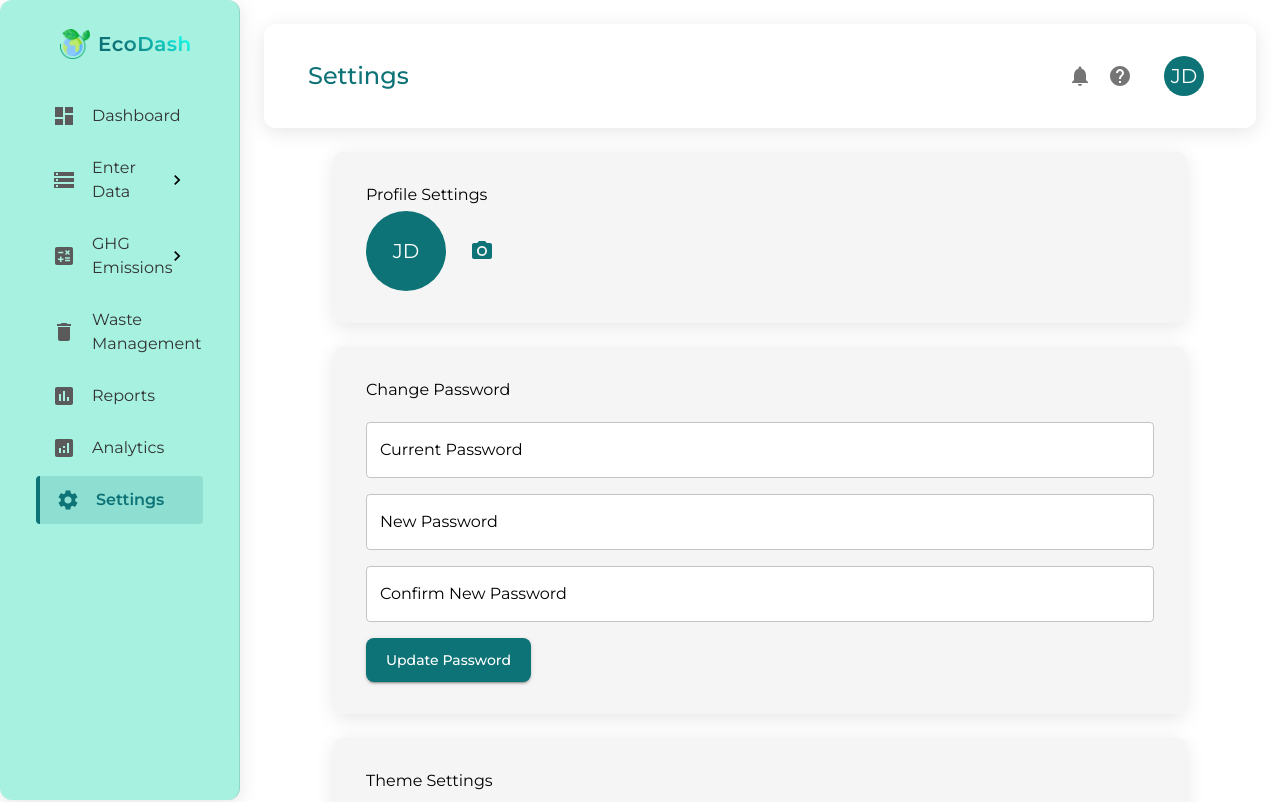
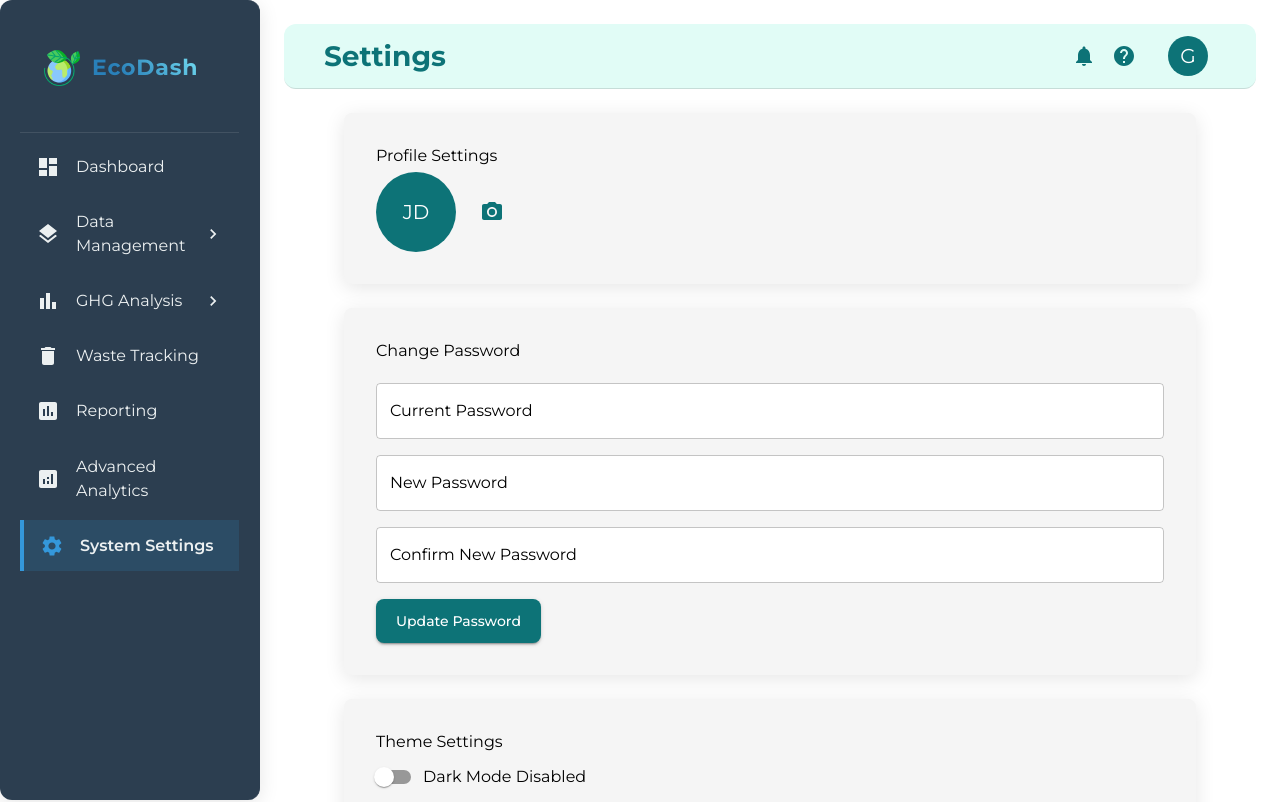
Before and after one commit to AbubakarMirza1/Kavish, a React (Create React App) app in the folder frontend/: page /settings in a window 1280 px wide. Shown: the top 802 px of the page. Built offline with nearby package versions, Linux system fonts and the light colour scheme.

Commit message:
refactored sidebar and topbar

```diff
--- a/frontend/src/Component/sidebar.js
+++ b/frontend/src/Component/sidebar.js
@@ -9,9 +9,10 @@ import {
   Collapse,
   Toolbar,
   Typography,
-  useTheme
+  useTheme,
+  Divider,
 } from '@mui/material';
-import { styled } from '@mui/system'; // Import styled from MUI
+import { styled } from '@mui/system';
 import { useLocation, useNavigate } from 'react-router-dom';
 import {
   Dashboard,
@@ -26,184 +27,215 @@ import {
   Category,
   DirectionsCar,
   ElectricBolt,
-  Recycling
+  Recycling,
+  Layers,
+  BarChart,
 } from '@mui/icons-material';
 
+// Define color palette
+const primaryColor = '#2c3e50'; // Dark blue-gray
+const secondaryColor = '#3498db'; // Bright blue
+const textColor = '#ecf0f1'; // Light gray
+const hoverBg = 'rgba(255, 255, 255, 0.08)';
+const activeBg = 'rgba(52, 152, 219, 0.15)';
+
+// Menu structure
 const menuStructure = [
   { label: 'Dashboard', Icon: Dashboard, path: '/dashboard' },
   {
-    label: 'Enter Data',
-    Icon: Storage,
+    label: 'Data Management',
+    Icon: Layers,
     children: [
       {
-        label: 'Scope 1',
+        label: 'Scope 1 Emissions',
         Icon: DirectionsCar,
         children: [
           { label: 'Stationary Combustion', path: '/Scope1SC' },
           { label: 'Mobile Sources', path: '/Scope1MS' },
           { label: 'Refrigeration & AC', path: '/Scope1RA' },
           { label: 'Fire Suppression', path: '/Scope1FS' },
-          { label: 'Purchased Gases', path: '/Scope1PG' }
-        ]
+          { label: 'Purchased Gases', path: '/Scope1PG' },
+        ],
       },
       {
-        label: 'Scope 2',
+        label: 'Scope 2 Emissions',
         Icon: ElectricBolt,
         children: [
           { label: 'Electricity', path: '/Scope2E' },
-          { label: 'Steam', path: '/Scope2S' }
-        ]
+          { label: 'Steam', path: '/Scope2S' },
+        ],
       },
       {
-        label: 'Scope 3',
+        label: 'Scope 3 Emissions',
         Icon: Recycling,
         children: [
           { label: 'Business Travel', path: '/Scope3BT' },
-          { label: 'Waste', path: '/Scope3W' }
-        ]
-      }
-    ]
+          { label: 'Waste', path: '/Scope3W' },
+        ],
+      },
+    ],
   },
   {
-    label: 'GHG Emissions',
-    Icon: Calculate,
+    label: 'GHG Analysis',
+    Icon: BarChart,
     children: [
-      { label: 'Scope 1', path: '/Scope1Emissions' },
-      { label: 'Scope 2', path: '/Scope2Emissions' },
-      { label: 'Scope 3', path: '/Scope3Emissions' }
-    ]
+      { label: 'Scope 1 Overview', path: '/Scope1Emissions' },
+      { label: 'Scope 2 Overview', path: '/Scope2Emissions' },
+      { label: 'Scope 3 Overview', path: '/Scope3Emissions' },
+      { label: 'Total Emissions Report', path: '/TotalEmissions' },
+    ],
   },
-  { label: 'Waste Management', Icon: Delete, path: '/WasteManagement' },
-  { label: 'Reports', Icon: Assessment, path: '/Reports' },
-  { label: 'Analytics', Icon: Analytics, path: '/analytics' },
-  { label: 'Settings', Icon: Settings, path: '/settings' }
+  { label: 'Waste Tracking', Icon: Delete, path: '/WasteManagement' },
+  { label: 'Reporting', Icon: Assessment, path: '/Reports' },
+  { label: 'Advanced Analytics', Icon: Analytics, path: '/analytics' },
+  { label: 'System Settings', Icon: Settings, path: '/settings' },
 ];
-// Styled components for the logo
+
+// Styled components
+const StyledDrawer = styled(Drawer)(({ theme }) => ({
+  width: 260,
+  flexShrink: 0,
+  '& .MuiDrawer-paper': {
+    width: 260,
+    boxSizing: 'border-box',
+    backgroundColor: primaryColor,
+    color: textColor,
+    borderRight: `1px solid ${primaryColor}`,
+  },
+}));
+
+const StyledToolbar = styled(Toolbar)(({ theme }) => ({
+  display: 'flex',
+  alignItems: 'center',
+  padding: theme.spacing(2),
+  marginBottom: theme.spacing(2),
+}));
+
 const LogoContainer = styled('div')({
   display: 'flex',
   alignItems: 'center',
-  gap: '8px',
-  marginBottom: '16px', // Reduced margin for sidebar
-  paddingLeft: '16px' // Align with sidebar padding
+  gap: '12px',
 });
 
 const LogoImage = styled('img')({
-  height: '30px', // Smaller size for sidebar
+  height: '36px',
   width: 'auto',
 });
 
 const LogoText = styled(Typography)({
-  fontSize: '20px', // Smaller font size for sidebar
-  fontWeight: 600,
-  background: 'linear-gradient(45deg, #0D7377 30%, #14FFEC 90%)',
+  fontSize: '22px',
+  fontWeight: 700,
+  background: `linear-gradient(45deg, #2980b9 30%, #6dd5ed 90%)`,
   WebkitBackgroundClip: 'text',
   WebkitTextFillColor: 'transparent',
-  letterSpacing: '0.5px',
+  letterSpacing: '0.8px',
 });
+
+const StyledListItem = styled(ListItem)(({ theme }) => ({
+  marginBottom: theme.spacing(0.5),
+  borderRadius: theme.shape.borderRadius,
+  '& .MuiListItemButton-root': {
+    paddingTop: theme.spacing(1.2),
+    paddingBottom: theme.spacing(1.2),
+    paddingLeft: theme.spacing(2),
+    paddingRight: theme.spacing(2),
+    transition: 'background-color 0.15s ease-in-out',
+    '&:hover': {
+      backgroundColor: hoverBg,
+    },
+    '&.Mui-selected': {
+      backgroundColor: activeBg,
+      borderLeft: `4px solid ${secondaryColor}`,
+      '&:hover': {
+        backgroundColor: activeBg,
+      },
+    },
+  },
+}));
+
+const StyledListItemIcon = styled(ListItemIcon)(({ active }) => ({
+  minWidth: 40,
+  color: active ? secondaryColor : textColor,
+}));
+
+const StyledListItemText = styled(ListItemText)(({ active }) => ({
+  '& .MuiTypography-root': {
+    fontWeight: active ? 600 : 400,
+    color: textColor,
+  },
+}));
+
+const StyledCollapse = styled(Collapse)(({ theme }) => ({
+  marginLeft: theme.spacing(2),
+}));
+
 const Sidebar = () => {
   const theme = useTheme();
   const navigate = useNavigate();
   const { pathname } = useLocation();
-  const [expanded, setExpanded] = useState({
-    dataEntry: false,
-    ghgEmissions: false,
-    scope1: false,
-    scope2: false,
-    scope3: false
-  });
+  const [expanded, setExpanded] = useState({});
 
-  const handleToggle = (section, parentSection = null) => {
-    setExpanded(prev => {
-      const newState = { ...prev };
+  // Define scopes under "Data Management" for accordion behavior
+  const dataManagementScopes = ['scope1emissions', 'scope2emissions', 'scope3emissions'];
 
-      // Close other main sections when opening a new main section
-      if (!parentSection) {
-        Object.keys(newState).forEach(key => {
-          if (key !== section && key.includes('Entry')) {
-            newState[key] = false;
-          }
+  const handleToggle = (section) => {
+    if (dataManagementScopes.includes(section)) {
+      setExpanded((prev) => {
+        const newState = { ...prev };
+        // Collapse all other scopes under "Data Management"
+        dataManagementScopes.forEach((scope) => {
+          newState[scope] = false;
         });
-      }
-
-      // Close other scopes when opening a new scope under same parent
-      if (parentSection === 'dataEntry') {
-        newState.scope1 = false;
-        newState.scope2 = false;
-        newState.scope3 = false;
-      }
-
-      newState[section] = !prev[section];
-      return newState;
-    });
+        // Toggle the clicked scope
+        newState[section] = !prev[section];
+        return newState;
+      });
+    } else {
+      // For non-scope sections, just toggle their state
+      setExpanded((prev) => ({
+        ...prev,
+        [section]: !prev[section],
+      }));
+    }
   };
 
-  const renderMenuItems = (items, level = 0, parentSection = null) => {
+  const renderMenuItems = (items, level = 0) => {
     return items.map((item) => {
       const isActive = pathname === item.path;
       const hasChildren = item.children?.length > 0;
       const sectionKey = item.label.toLowerCase().replace(/ /g, '');
+      const isExpanded = expanded[sectionKey] || false;
 
       return (
         <React.Fragment key={item.label}>
-          <ListItem disablePadding sx={{
-            mb: 0.5,
-            pl: level * 2
-          }}>
+          <StyledListItem disablePadding>
             <ListItemButton
               selected={isActive}
               onClick={() => {
                 if (hasChildren) {
-                  handleToggle(sectionKey, parentSection);
+                  handleToggle(sectionKey);
                 } else if (item.path) {
                   navigate(item.path);
                 }
               }}
-              sx={{
-                borderRadius: 1,
-                mx: 1,
-                py: 1,
-                transition: 'all 0.2s',
-                '&.Mui-selected': {
-                  backgroundColor: 'rgba(13, 115, 119, 0.15)',
-                  borderLeft: `4px solid ${theme.palette.primary.main}`,
-                  '&:hover': {
-                    backgroundColor: 'rgba(13, 115, 119, 0.2)'
-                  }
-                },
-                '&:hover': {
-                  backgroundColor: 'rgba(13, 115, 119, 0.1)'
-                }
-              }}
             >
-              <ListItemIcon sx={{
-                minWidth: 40,
-                color: isActive ? theme.palette.primary.main : '#5a5a5a'
-              }}>
+              <StyledListItemIcon active={isActive}>
                 {item.Icon ? <item.Icon /> : <Category />}
-              </ListItemIcon>
-
-              <ListItemText
-                primary={item.label}
-                primaryTypographyProps={{
-                  fontWeight: isActive ? 600 : 400,
-                  color: isActive ? theme.palette.primary.main : '#333333'
-                }}
-              />
-
-              {hasChildren && (
-                expanded[sectionKey] ?
-                <ExpandMore fontSize="small" /> :
-                <ChevronRight fontSize="small" />
-              )}
+              </StyledListItemIcon>
+              <StyledListItemText primary={item.label} active={isActive} />
+              {hasChildren &&
+                (isExpanded ? (
+                  <ExpandMore sx={{ color: textColor }} fontSize="small" />
+                ) : (
+                  <ChevronRight sx={{ color: textColor }} fontSize="small" />
+                ))}
             </ListItemButton>
-          </ListItem>
+          </StyledListItem>
 
           {hasChildren && (
-            <Collapse in={expanded[sectionKey]} timeout="auto">
-              <List disablePadding>
-                {renderMenuItems(item.children, level + 1, item.label)}
-              </List>
-            </Collapse>
+            <StyledCollapse in={isExpanded} timeout="auto" unmountOnExit>
+              <List disablePadding>{renderMenuItems(item.children, level + 1)}</List>
+            </StyledCollapse>
           )}
         </React.Fragment>
       );
@@ -211,33 +243,16 @@ const Sidebar = () => {
   };
 
   return (
-    <Drawer
-      variant="permanent"
-      sx={{
-        width: 240,
-        flexShrink: 0,
-        '& .MuiDrawer-paper': {
-          width: 240,
-          boxSizing: 'border-box',
-          backgroundColor: '#A6F1E0', // Updated background color
-        },
-      }}
-    >
-      <Toolbar>
-        {/* <Typography variant="h6" sx={{ color: '#0D7377' }}>
-          EcoDash
-        </Typography> */}
-         <LogoContainer>
+    <StyledDrawer variant="permanent">
+      <StyledToolbar>
+        <LogoContainer>
           <LogoImage src="/planet-earth.png" alt="EcoDash Logo" />
           <LogoText variant="h6">EcoDash</LogoText>
         </LogoContainer>
-
-      </Toolbar>
-
-      <List sx={{ p: 1 }}>
-        {renderMenuItems(menuStructure)}
-      </List>
-    </Drawer>
+      </StyledToolbar>
+      <Divider sx={{ borderColor: 'rgba(255, 255, 255, 0.1)' }} />
+      <List sx={{ padding: (theme) => theme.spacing(1, 0) }}>{renderMenuItems(menuStructure)}</List>
+    </StyledDrawer>
   );
 };
 
--- a/frontend/src/Component/topbar.js
+++ b/frontend/src/Component/topbar.js
@@ -1,4 +1,4 @@
-import React from "react";
+import React from 'react';
 import {
   AppBar,
   Toolbar,
@@ -7,11 +7,31 @@ import {
   Select,
   MenuItem,
   IconButton,
-    Avatar
-} from "@mui/material";
-import { useNavigate } from "react-router-dom";
-import NotificationsIcon from "@mui/icons-material/Notifications";
-import HelpIcon from "@mui/icons-material/Help";
+  Avatar,
+  Box,
+} from '@mui/material';
+import { styled } from '@mui/system';
+import { useNavigate } from 'react-router-dom';
+import NotificationsIcon from '@mui/icons-material/Notifications';
+import HelpIcon from '@mui/icons-material/Help';
+
+const StyledAppBar = styled(AppBar)(({ theme }) => ({
+  backgroundColor: '#e1fcf6',
+  boxShadow: 'none',
+  borderBottom: `1px solid ${theme.palette.divider}`,
+  padding: theme.spacing(0, 2),
+}));
+
+const TitleTypography = styled(Typography)(({ theme }) => ({
+  fontWeight: 700,
+  fontSize: '1.75rem',
+  color: theme.palette.primary.main,
+}));
+
+const DropdownFormControl = styled(FormControl)(({ theme }) => ({
+  minWidth: 150,
+  marginRight: theme.spacing(2),
+}));
 
 const TopBar = ({ title, showDropdown, setupForm, setSetupForm, setupOptions = [] }) => {
   const navigate = useNavigate();
@@ -19,38 +39,36 @@ const TopBar = ({ title, showDropdown, setupForm, setSetupForm, setupOptions = [
   const handleFormChange = (event) => {
     const selectedValue = event.target.value;
     setSetupForm(selectedValue);
-
-
-        // Navigate to the selected setup form's route
-        const selectedOption = setupOptions.find(option => option.label === selectedValue);
+    const selectedOption = setupOptions.find((option) => option.label === selectedValue);
     if (selectedOption) {
       navigate(selectedOption.route);
     }
   };
-      // Fetch user details (assuming they're stored in localStorage after login)
-      const user = JSON.parse(localStorage.getItem("user")) || {};
-      const userName = user.name || "Guest"; // Default to "Guest" if no user data
+
+  // Retrieve user details (assuming they're stored in localStorage after login)
+  const user = JSON.parse(localStorage.getItem('user')) || {};
+  const userName = user.name || 'Guest';
   const userInitials = userName
-          .split(" ")
-          .map((word) => word.charAt(0).toUpperCase()) // Get first letter of each word
-          .join(""); // Join them together
+    .split(' ')
+    .map((word) => word.charAt(0).toUpperCase())
+    .join('');
 
   return (
-        <AppBar position="sticky" color="default" elevation={0} sx={{ backgroundColor: '#ffffff' }}>
+    <StyledAppBar position="sticky">
       <Toolbar>
         {/* Page Title */}
-                <Typography variant="h3" sx={{ flexGrow: 1, color: "#0D7377" }}>
+        <TitleTypography variant="h3" sx={{ flexGrow: 1 }}>
           {title}
-                </Typography>
+        </TitleTypography>
 
-                {/* Dropdown for Setup Forms (Only when showDropdown is true) */}
+        {/* Dropdown for Setup Forms (if enabled) */}
         {showDropdown && (
-                    <FormControl sx={{ minWidth: 150, mr: 2 }}>
+          <DropdownFormControl>
             <Select
               value={setupForm}
               onChange={handleFormChange}
               displayEmpty
-                            sx={{ fontSize: 16, color: "#0D7377" }}
+              sx={{ fontSize: 16, color: '#0D7377' }}
             >
               <MenuItem value="Select Setup Form" disabled>
                 Select Setup Form
@@ -61,24 +79,25 @@ const TopBar = ({ title, showDropdown, setupForm, setSetupForm, setupOptions = [
                 </MenuItem>
               ))}
             </Select>
-                    </FormControl>
+          </DropdownFormControl>
         )}
 
-                {/* Icons */}
+        {/* Notification and Help Icons */}
         <IconButton>
-                    <NotificationsIcon />
+          <NotificationsIcon sx={{ color: '#0D7377' }} />
         </IconButton>
         <IconButton>
-                    <HelpIcon />
+          <HelpIcon sx={{ color: '#0D7377' }} />
         </IconButton>
 
         {/* User Avatar */}
-                <IconButton onClick={() => navigate("/settings")}>
-    <Avatar sx={{ ml: 2, bgcolor: "#0D7377" }}>JD</Avatar>
+        <IconButton onClick={() => navigate('/settings')}>
+          <Avatar sx={{ ml: 2, bgcolor: '#0D7377', width: 40, height: 40 }}>
+            {userInitials}
+          </Avatar>
         </IconButton>
-
       </Toolbar>
-        </AppBar>
+    </StyledAppBar>
   );
 };
 
```
Lines whose indentation alone changed are shown as unchanged.
